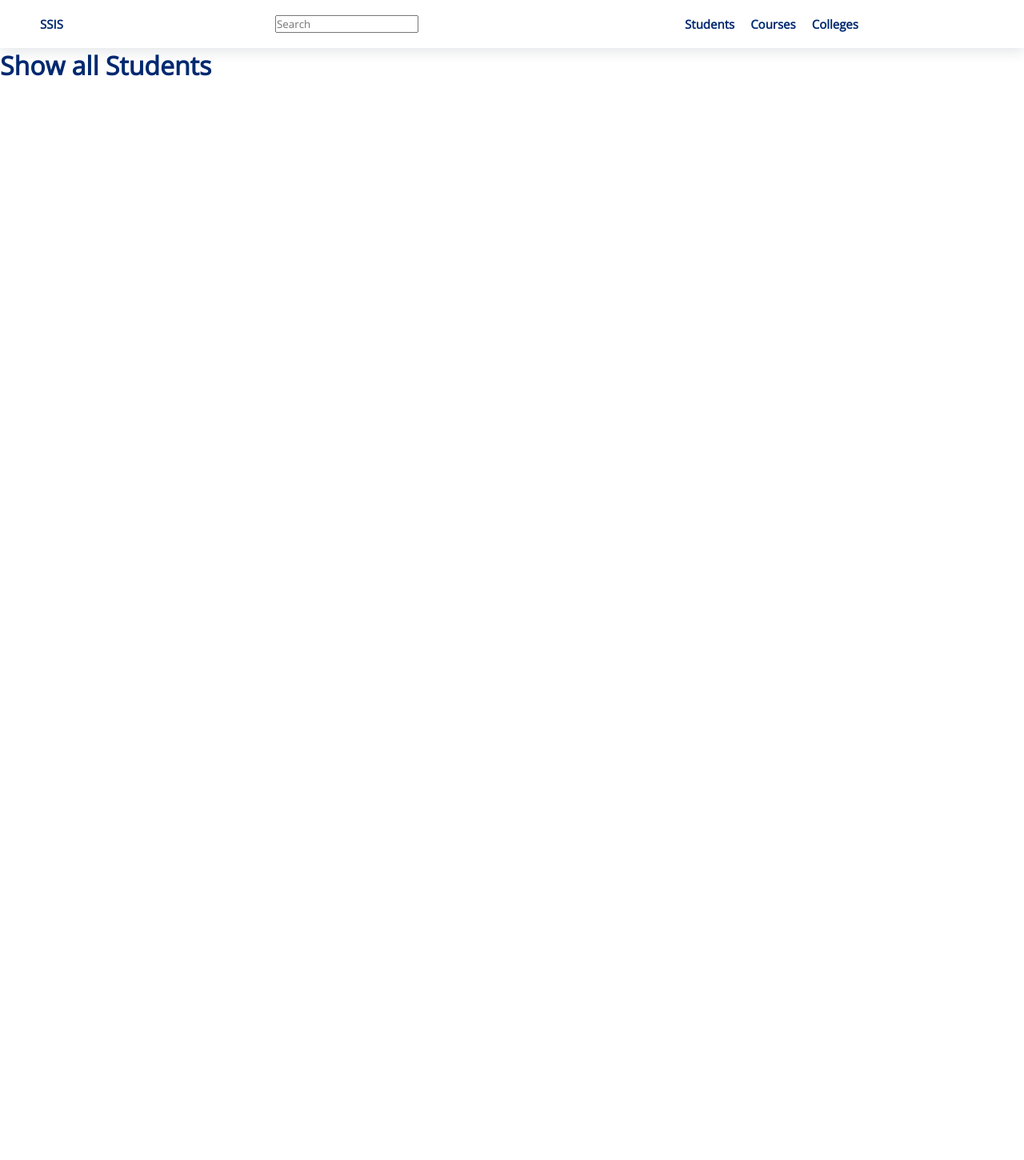
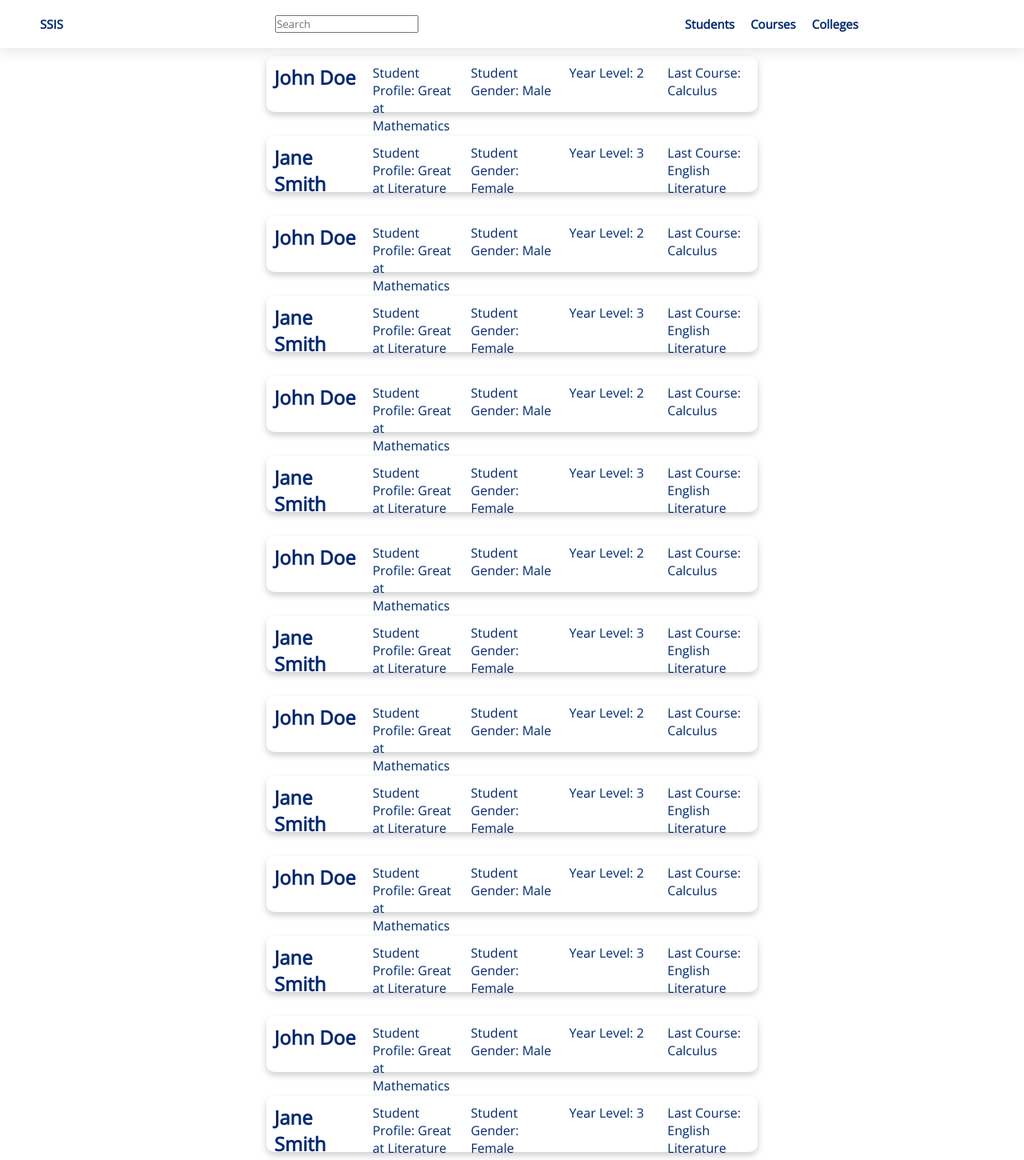
Before and after one commit to csjames03/ssis-flask, a Flask app: page /students/ in a window 1280 px wide. Shown: the whole page at 80% size. Run offline with Flask 3, Linux system fonts and the light colour scheme.

Commit message:
feat: implement student card and its styles

```diff
--- a/app/static/css/main.css
+++ b/app/static/css/main.css
@@ -15,3 +15,12 @@
     box-sizing: border-box;
     text-decoration: none;
 }
+
+body{
+    display: flex;
+    justify-content: center;
+    flex-direction: column;
+    padding-top: 60px;
+    justify-content: center;
+    align-items: center;
+}
--- a/app/static/css/navigationbar.css
+++ b/app/static/css/navigationbar.css
@@ -9,6 +9,8 @@ nav{
     font-size: 15px;
     padding: 0px 50px;
     justify-content: space-between;
+    position: fixed;
+    top: 0;
 }
 
 nav a{
--- /dev/null
+++ b/app/static/css/student.css
@@ -0,0 +1,28 @@
+.student-main-container{
+    width: 60vw;
+    height: calc(100vh - 60px);
+    overflow-y: auto;
+    overflow-x: hidden;
+    display: flex;
+    flex-direction: column;
+    gap: 10px;
+    align-items: center;
+}
+
+.student-info-container{
+    padding: 10px;
+    margin: 10px;
+    display: grid;
+    height: 70px;
+    border-radius: 10px;
+    grid-template-columns: repeat(5, 1fr); /* Create 5 equal columns */
+    gap: 20px;
+    box-shadow: 0 4px 8px 0 rgba(0,0,0,0.2);
+    transition: 0.3s;
+    gap: 20px;
+    width: 80%;
+}
+
+.container:hover{
+    box-shadow: 0 8px 16px 0 rgba(0,0,0,0.2);
+}
--- a/app/templates/components/style.html
+++ b/app/templates/components/style.html
@@ -1,2 +1,3 @@
 <link rel="stylesheet" href="{{url_for('static', filename='css/main.css')}}">
 <link rel="stylesheet" href="{{url_for('static', filename='css/navigationbar.css')}}">
+<link rel="stylesheet" href="{{url_for('static', filename='css/student.css')}}">
--- a/app/templates/student.html
+++ b/app/templates/student.html
@@ -1,7 +1,112 @@
 {% extends 'layout.html' %}
 
 {% block content %}
-    <h1>
-        Show all Students
-    </h1>
+    <div class="student-main-container">
+        <div class="student-info-container">
+            <h2>John Doe</h2>
+            <p>Student Profile: Great at Mathematics</p>
+            <p>Student Gender: Male</p>
+            <p>Year Level: 2</p>
+            <p>Last Course: Calculus</p>
+        </div>
+
+        <div class="student-info-container">
+            <h2>Jane Smith</h2>
+            <p>Student Profile: Great at Literature</p>
+            <p>Student Gender: Female</p>
+            <p>Year Level: 3</p>
+            <p>Last Course: English Literature</p>
+        </div>
+        <div class="student-info-container">
+            <h2>John Doe</h2>
+            <p>Student Profile: Great at Mathematics</p>
+            <p>Student Gender: Male</p>
+            <p>Year Level: 2</p>
+            <p>Last Course: Calculus</p>
+        </div>
+
+        <div class="student-info-container">
+            <h2>Jane Smith</h2>
+            <p>Student Profile: Great at Literature</p>
+            <p>Student Gender: Female</p>
+            <p>Year Level: 3</p>
+            <p>Last Course: English Literature</p>
+        </div>
+        <div class="student-info-container">
+            <h2>John Doe</h2>
+            <p>Student Profile: Great at Mathematics</p>
+            <p>Student Gender: Male</p>
+            <p>Year Level: 2</p>
+            <p>Last Course: Calculus</p>
+        </div>
+
+        <div class="student-info-container">
+            <h2>Jane Smith</h2>
+            <p>Student Profile: Great at Literature</p>
+            <p>Student Gender: Female</p>
+            <p>Year Level: 3</p>
+            <p>Last Course: English Literature</p>
+        </div>
+        <div class="student-info-container">
+            <h2>John Doe</h2>
+            <p>Student Profile: Great at Mathematics</p>
+            <p>Student Gender: Male</p>
+            <p>Year Level: 2</p>
+            <p>Last Course: Calculus</p>
+        </div>
+
+        <div class="student-info-container">
+            <h2>Jane Smith</h2>
+            <p>Student Profile: Great at Literature</p>
+            <p>Student Gender: Female</p>
+            <p>Year Level: 3</p>
+            <p>Last Course: English Literature</p>
+        </div>
+        <div class="student-info-container">
+            <h2>John Doe</h2>
+            <p>Student Profile: Great at Mathematics</p>
+            <p>Student Gender: Male</p>
+            <p>Year Level: 2</p>
+            <p>Last Course: Calculus</p>
+        </div>
+
+        <div class="student-info-container">
+            <h2>Jane Smith</h2>
+            <p>Student Profile: Great at Literature</p>
+            <p>Student Gender: Female</p>
+            <p>Year Level: 3</p>
+            <p>Last Course: English Literature</p>
+        </div>
+
+        <div class="student-info-container">
+            <h2>John Doe</h2>
+            <p>Student Profile: Great at Mathematics</p>
+            <p>Student Gender: Male</p>
+            <p>Year Level: 2</p>
+            <p>Last Course: Calculus</p>
+        </div>
+
+        <div class="student-info-container">
+            <h2>Jane Smith</h2>
+            <p>Student Profile: Great at Literature</p>
+            <p>Student Gender: Female</p>
+            <p>Year Level: 3</p>
+            <p>Last Course: English Literature</p>
+        </div>
+        <div class="student-info-container">
+            <h2>John Doe</h2>
+            <p>Student Profile: Great at Mathematics</p>
+            <p>Student Gender: Male</p>
+            <p>Year Level: 2</p>
+            <p>Last Course: Calculus</p>
+        </div>
+
+        <div class="student-info-container">
+            <h2>Jane Smith</h2>
+            <p>Student Profile: Great at Literature</p>
+            <p>Student Gender: Female</p>
+            <p>Year Level: 3</p>
+            <p>Last Course: English Literature</p>
+        </div>
+    </div>
 {% endblock %}
```
